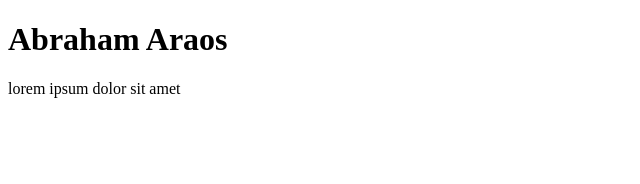
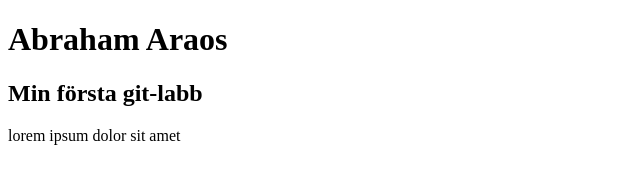
Before and after one commit to abbearaos/git, a plain HTML site: page index.html in a window 1280 px wide. Shown: the whole page, without its empty margins (0-640 px from the left). Drawn offline with Linux system fonts and the light colour scheme.

Commit message:
Lagt till h2

```diff
--- a/index.html
+++ b/index.html
@@ -7,6 +7,7 @@
 </head>
 <body>
     <h1>Abraham Araos</h1>
+<h2>Min första git-labb</h2>
     <p>lorem ipsum dolor sit amet</p>
 </body>
 </html>
```
